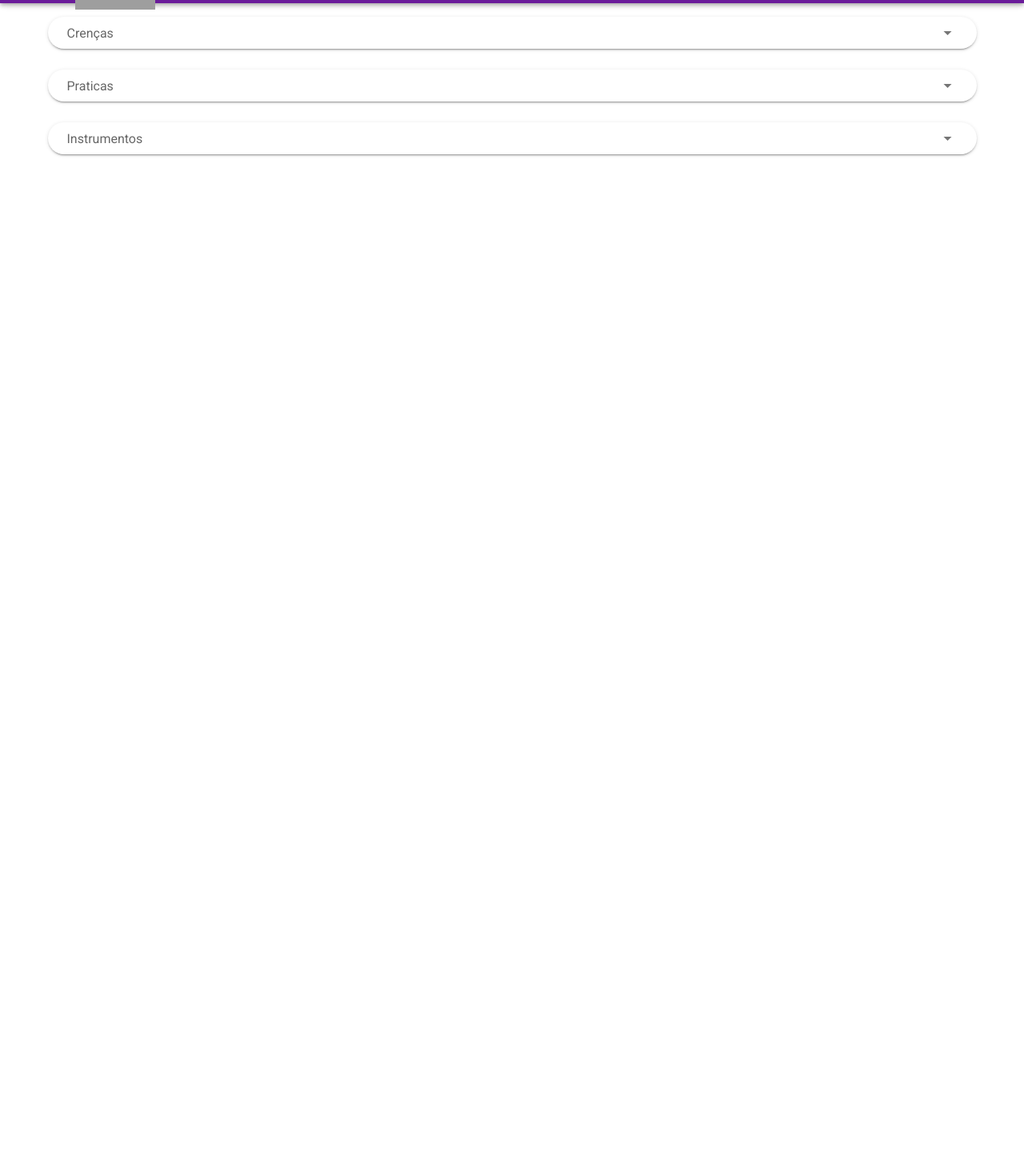
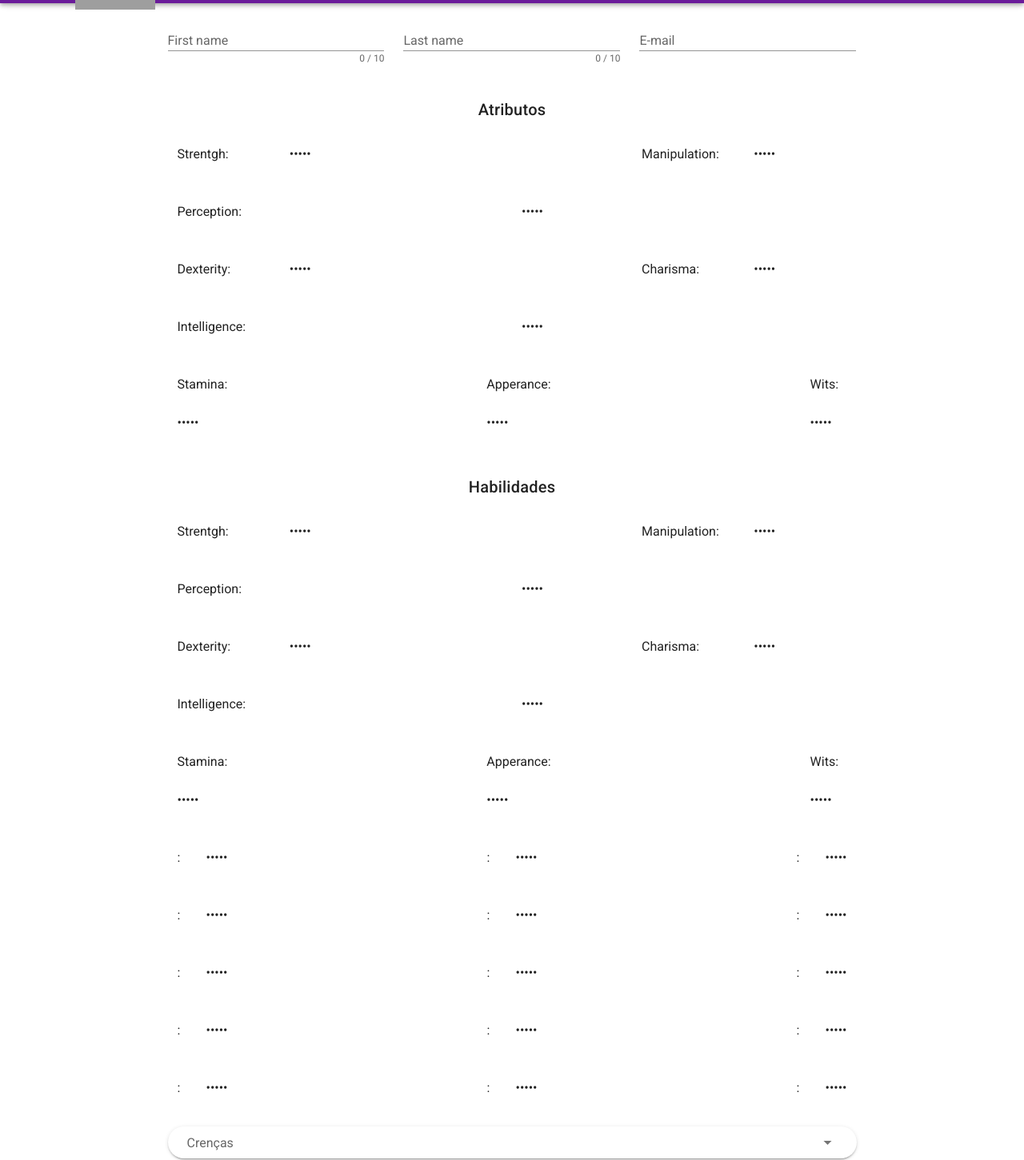
Before and after one commit to xxxprincemaker/GeradorDeFichaWoD, a Vue app in the folder frontend/: page / in a window 1280 px wide. Shown: the part 60-1511 px from the top of the page at 80% size. Before the commit the page ends 800 px from the top, so only its background shows below. Built offline with nearby package versions, Linux system fonts and the light colour scheme; no server answers; grey boxes are pictures that could not be loaded.

Commit message:
Criando escopo da Ficha.vue

```diff
--- a/frontend/src/components/Ficha.vue
+++ b/frontend/src/components/Ficha.vue
@@ -1,111 +1,25 @@
 <template>
   <v-container>
-    <v-autocomplete
-      v-model="crencasSelecionadas"
-      :items="crencas"
-      item-value="crenca_oid"
-      item-text="nome"
-      chips
-      clearable
-      deletable-chips
-      dense
-      filled
-      multiple
-      rounded
-      small-chips
-      solo
-      label="Crenças"
-      class="accent--text"
-    ></v-autocomplete>
-    <v-autocomplete
-      v-model="praticasSelecionadas"
-      :items="praticas"
-      item-value="pratica_oid"
-      item-text="nome"
-      chips
-      clearable
-      deletable-chips
-      dense
-      filled
-      multiple
-      rounded
-      small-chips
-      solo
-      label="Praticas"
-    ></v-autocomplete>
-    <v-autocomplete
-      v-model="instrumentosSelecionados"
-      :items="instrumentos"
-      item-value="intrumentos_oid"
-      item-text="nome"
-      chips
-      clearable
-      deletable-chips
-      dense
-      filled
-      multiple
-      rounded
-      small-chips
-      solo
-      label="Instrumentos"
-    ></v-autocomplete>
+    <CharacterBasicInfo />
+    <Atributos/>
+    <Habilidades/>
+    <Mago/>
   </v-container>
 </template>
 
 <script>
-import personagemService from '@/services/personagemService';
+import Atributos from '@/components/FichaComponentes/Atributos.vue';
+import Habilidades from '@/components/FichaComponentes/Habilidades.vue';
+import Mago from '@/components/FichaComponentes/Supernatural/Mago.vue';
+import CharacterBasicInfo from '@/components/FichaComponentes/CharacterBasicInfo.vue';
 
 export default {
-  name: 'HelloWorld',
-
-  data: () => ({
-    x: {
-      paradigma: {},
-    },
-    crencas: undefined,
-    praticas: [],
-    instrumentos: [],
-    crencasSelecionadas: [],
-    instrumentosSelecionados: [],
-    praticasSelecionadas: [],
-  }),
-  methods: {
-    async getPersonagem() {
-      return personagemService.getPersonagens('Hermetico', 'Adepto Maior').then((response) => {
-        this.x = response.data;
-      });
-    },
-    async getCrencas() {
-      return personagemService.getCrencas().then((response) => {
-        this.crencas = response.data;
-      });
-    },
-
-    async getPraticas() {
-      return personagemService.getPraticas().then((response) => {
-        this.praticas = response.data;
-      });
-    },
-
-    async getInstrumentos() {
-      return personagemService.getInstrumentos().then((response) => {
-        this.instrumentos = response.data;
-      });
-    },
-
-  },
-  mounted() {
-    this.getPersonagem();
-    this.getCrencas();
-    this.getPraticas();
-    this.getInstrumentos();
+  name: 'FichaPersonagem',
+  components: {
+    CharacterBasicInfo, Mago, Habilidades, Atributos,
   },
 };
 </script>
 <style>
-.v-select__selection,
-.v-select__selection--comma,
-.v-select.v-text-field input {
-  color: rebeccapurple;
-}
+
 </style>
--- /dev/null
+++ b/frontend/src/components/FichaComponentes/Atributos.vue
@@ -0,0 +1,42 @@
+<template>
+  <v-container>
+    <v-card-title class="justify-center">
+      Atributos
+    </v-card-title>
+    <v-row v-for="(n, i) in 3" :key="i">
+      <v-col>
+        <NomeValorFicha
+          :nome="atributosFisicos[i]"
+        />
+      </v-col>
+      <v-col>
+        <NomeValorFicha
+          :nome="atributosSociais[i]"
+        />
+      </v-col>
+      <v-col>
+        <NomeValorFicha
+          :nome="atributosMentais[i]"
+        />
+      </v-col>
+    </v-row>
+  </v-container>
+</template>
+
+<script>
+import NomeValorFicha from '@/components/FichaComponentes/NomeValorFicha.vue';
+
+export default {
+  name: 'AtributosFicha',
+  components: { NomeValorFicha },
+  data: () => ({
+    atributosFisicos: ['Strentgh', 'Dexterity', 'Stamina'],
+    atributosSociais: ['Manipulation', 'Charisma', 'Apperance'],
+    atributosMentais: ['Perception', 'Intelligence', 'Wits'],
+  }),
+};
+</script>
+
+<style scoped>
+
+</style>
--- /dev/null
+++ b/frontend/src/components/FichaComponentes/CharacterBasicInfo.vue
@@ -0,0 +1,71 @@
+<template>
+  <v-form v-model="valid">
+    <v-container style="padding-left: 150px; padding-right: 150px">
+      <v-row>
+        <v-col
+          cols="12"
+          md="4"
+        >
+          <v-text-field
+            v-model="firstname"
+            :rules="nameRules"
+            :counter="10"
+            label="First name"
+            required
+            dense
+          ></v-text-field>
+        </v-col>
+
+        <v-col
+          cols="12"
+          md="4"
+        >
+          <v-text-field
+            v-model="lastname"
+            :rules="nameRules"
+            :counter="10"
+            label="Last name"
+            required
+            dense
+          ></v-text-field>
+        </v-col>
+
+        <v-col
+          cols="12"
+          md="4"
+        >
+          <v-text-field
+            v-model="email"
+            :rules="emailRules"
+            label="E-mail"
+            required
+            dense
+          ></v-text-field>
+        </v-col>
+      </v-row>
+    </v-container>
+  </v-form>
+</template>
+
+<script>
+export default {
+  data: () => ({
+    valid: false,
+    firstname: '',
+    lastname: '',
+    nameRules: [
+      (v) => !!v || 'Name is required',
+      (v) => v.length <= 10 || 'Name must be less than 10 characters',
+    ],
+    email: '',
+    emailRules: [
+      (v) => !!v || 'E-mail is required',
+      (v) => /.+@.+/.test(v) || 'E-mail must be valid',
+    ],
+  }),
+};
+</script>
+
+<style scoped>
+
+</style>
--- /dev/null
+++ b/frontend/src/components/FichaComponentes/Habilidades.vue
@@ -0,0 +1,42 @@
+<template>
+  <v-container>
+    <v-card-title class="justify-center">
+      Habilidades
+    </v-card-title>
+    <v-row v-for="(n, i) in 8" :key="i">
+      <v-col>
+        <NomeValorFicha
+          :nome="talents[i]"
+        />
+      </v-col>
+      <v-col>
+        <NomeValorFicha
+          :nome="skills[i]"
+        />
+      </v-col>
+      <v-col>
+        <NomeValorFicha
+          :nome="knowledges[i]"
+        />
+      </v-col>
+    </v-row>
+  </v-container>
+</template>
+
+<script>
+import NomeValorFicha from '@/components/FichaComponentes/NomeValorFicha.vue';
+
+export default {
+  name: 'HabilidadesFicha',
+  components: { NomeValorFicha },
+  data: () => ({
+    talents: ['Strentgh', 'Dexterity', 'Stamina'],
+    skills: ['Manipulation', 'Charisma', 'Apperance'],
+    knowledges: ['Perception', 'Intelligence', 'Wits'],
+  }),
+};
+</script>
+
+<style scoped>
+
+</style>
--- /dev/null
+++ b/frontend/src/components/FichaComponentes/NomeValorFicha.vue
@@ -0,0 +1,26 @@
+<template>
+  <v-container style="padding-left: 150px; padding-right: 150px">
+    <v-row>
+      <v-col>
+        {{ nome }}:
+      </v-col>
+      <v-col>
+        •••••
+      </v-col>
+    </v-row>
+  </v-container>
+</template>
+
+<script>
+export default {
+  name: 'NomeValorFicha',
+  props: { nome: String },
+  data: () => ({
+    speciality: [],
+  }),
+};
+</script>
+
+<style scoped>
+
+</style>
--- /dev/null
+++ b/frontend/src/components/FichaComponentes/Supernatural/Mago.vue
@@ -0,0 +1,107 @@
+<template>
+  <v-container style="padding-left: 150px; padding-right: 150px">
+    <v-autocomplete
+      v-model="crencasSelecionadas"
+      :items="crencas"
+      item-value="crenca_oid"
+      item-text="nome"
+      chips
+      clearable
+      deletable-chips
+      dense
+      filled
+      multiple
+      rounded
+      small-chips
+      solo
+      label="Crenças"
+      class="accent--text"
+    ></v-autocomplete>
+    <v-autocomplete
+      v-model="praticasSelecionadas"
+      :items="praticas"
+      item-value="pratica_oid"
+      item-text="nome"
+      chips
+      clearable
+      deletable-chips
+      dense
+      filled
+      multiple
+      rounded
+      small-chips
+      solo
+      label="Praticas"
+    ></v-autocomplete>
+    <v-autocomplete
+      v-model="instrumentosSelecionados"
+      :items="instrumentos"
+      item-value="intrumentos_oid"
+      item-text="nome"
+      chips
+      clearable
+      deletable-chips
+      dense
+      filled
+      multiple
+      rounded
+      small-chips
+      solo
+      label="Instrumentos"
+    ></v-autocomplete>
+  </v-container>
+</template>
+
+<script>
+import personagemService from '@/services/personagemService';
+
+export default {
+  name: 'MagoTemplate',
+  data: () => ({
+    x: {
+      paradigma: {},
+    },
+    crencas: undefined,
+    praticas: [],
+    instrumentos: [],
+    crencasSelecionadas: [],
+    instrumentosSelecionados: [],
+    praticasSelecionadas: [],
+  }),
+  methods: {
+    async getPersonagem() {
+      return personagemService.getPersonagens('Hermetico', 'Adepto Maior').then((response) => {
+        this.x = response.data;
+      });
+    },
+    async getCrencas() {
+      return personagemService.getCrencas().then((response) => {
+        this.crencas = response.data;
+      });
+    },
+
+    async getPraticas() {
+      return personagemService.getPraticas().then((response) => {
+        this.praticas = response.data;
+      });
+    },
+
+    async getInstrumentos() {
+      return personagemService.getInstrumentos().then((response) => {
+        this.instrumentos = response.data;
+      });
+    },
+
+  },
+  mounted() {
+    this.getPersonagem();
+    this.getCrencas();
+    this.getPraticas();
+    this.getInstrumentos();
+  },
+};
+</script>
+
+<style scoped>
+
+</style>
```
Also changed, not shown: frontend/src/components/FichaComponentes/Advantages.vue (added, +13 -0 lines), frontend/src/components/FichaComponentes/Supernatural/Changeling.vue (added, +13 -0 lines), frontend/src/components/FichaComponentes/Supernatural/Lobisomem.vue (added, +13 -0 lines), frontend/src/components/FichaComponentes/Supernatural/Vampiro.vue (added, +13 -0 lines), frontend/src/components/FichaComponentes/Supernatural/Wraith.vue (added, +13 -0 lines).
